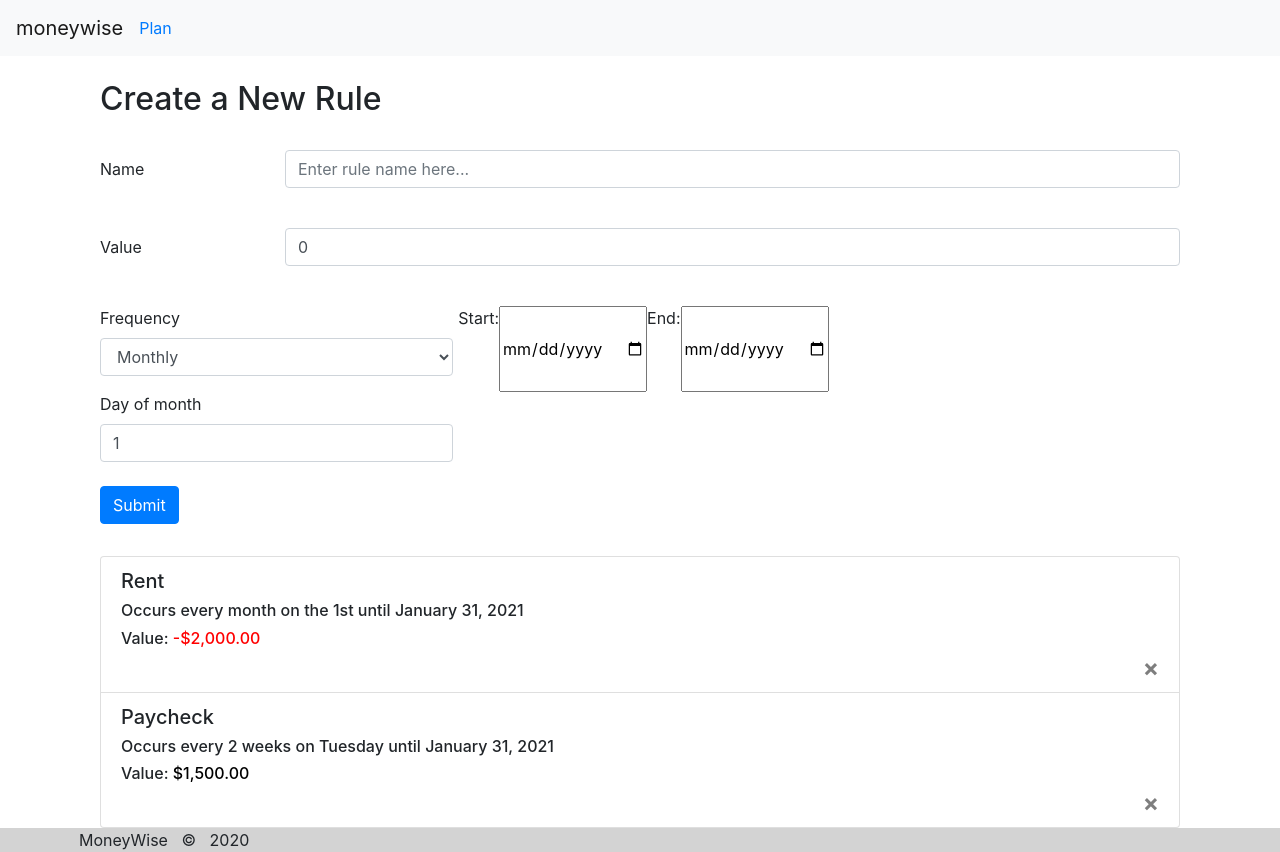
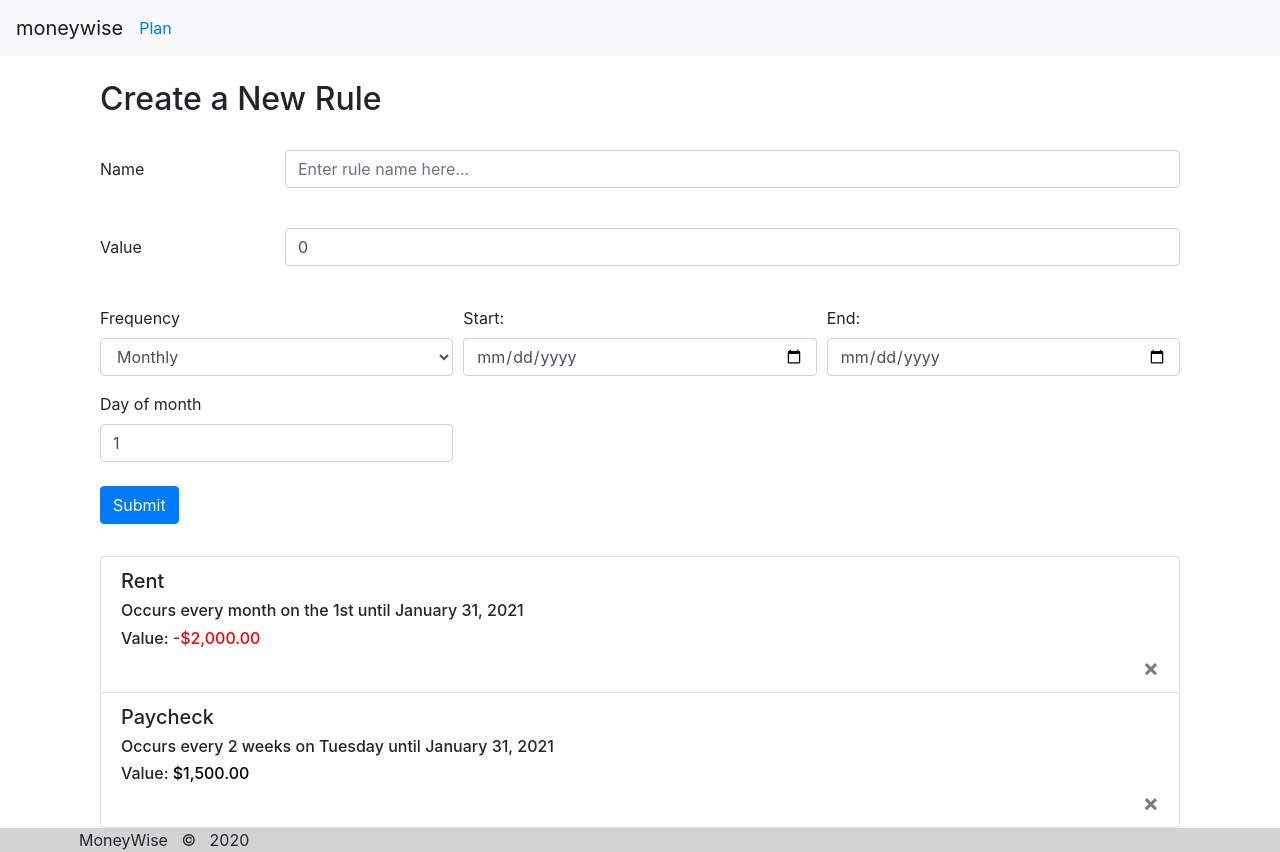
Before and after one commit to MoneyWise2020/MoneyWise2020, a React (Create React App) app in the folder ui/: page /plan in a window 1280 px wide. Built offline with nearby package versions, Linux system fonts and the light colour scheme.

Commit message:
Made start and end date calendars pretty

```diff
--- a/ui/src/pages/plan/rules/CreateRuleForm.tsx
+++ b/ui/src/pages/plan/rules/CreateRuleForm.tsx
@@ -146,12 +146,16 @@ export const CreateForm = ({
             </select>
         </div>
 
+        <div className="col-md-4 mb-3">
         <label htmlFor="Start">Start:</label>
-        <input type="date" name="Start" id="Start" value={startDate} onChange={e => setStartDate(e.target.value)} />
+        <input className="form-control" type="date" name="Start" id="Start" value={startDate} onChange={e => setStartDate(e.target.value)} />
+        </div>
 
         {frequency !== "ONCE" && <>
+        <div className="col-md-4 mb-3">
             <label htmlFor="End">End:</label>
-            <input type="date" name="End" id="End" value={endDate} onChange={e => setEndDate(e.target.value)} />
+            <input className="form-control" type="date" name="End" id="End" value={endDate} onChange={e => setEndDate(e.target.value)} />
+        </div>
         </>}
 
         {(frequency === "MONTHLY" || frequency === "YEARLY") && <>
```
